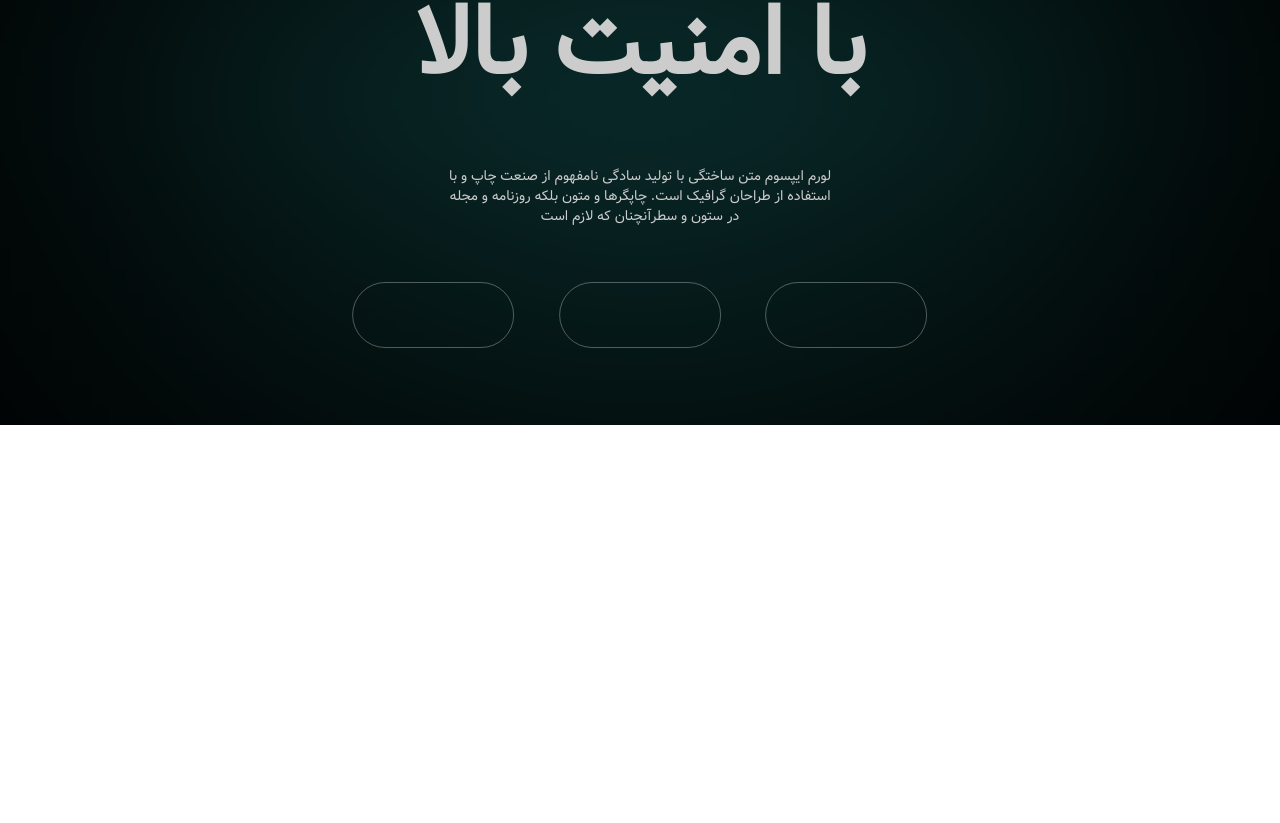
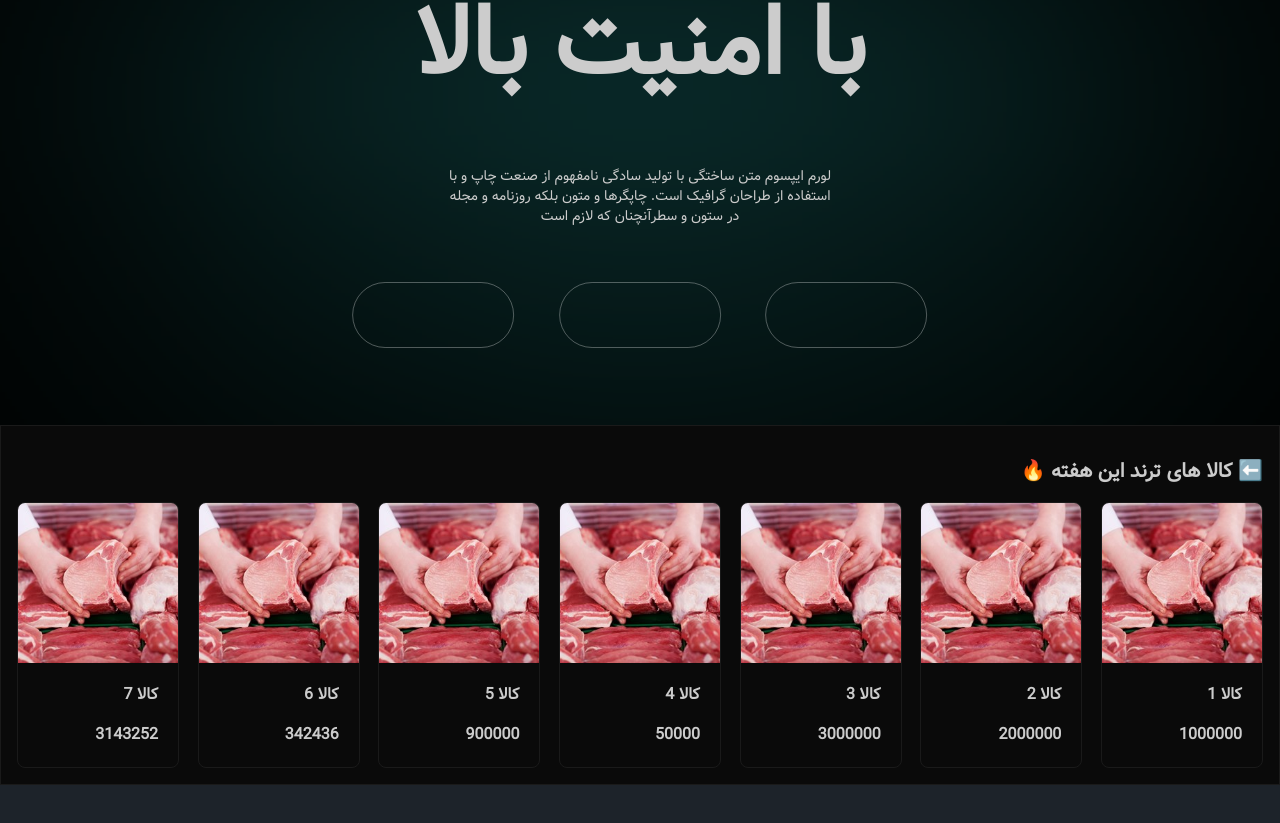
Before and after one commit to Mohamad-aminn/nova, a Next.js app: page / in a window 1280 px wide. Shown: the part 375-1198 px from the top of the page. Built offline with nearby package versions, Linux system fonts and the light colour scheme.

Commit message:
Trend + TrenSkeleton half done

```diff
--- /dev/null
+++ b/app/api/commodity/route.ts
@@ -0,0 +1,16 @@
+import { NextRequest, NextResponse } from "next/server";
+
+export const GET = (res: NextRequest) => {
+  return NextResponse.json(
+    [
+      { id: 1, title: "کالا 1", price: 1000000, img: "/img/meat.jpg" },
+      { id: 1, title: "کالا 2", price: 2000000, img: "/img/meat.jpg" },
+      { id: 1, title: "کالا 3", price: 3000000, img: "/img/meat.jpg" },
+      { id: 1, title: "کالا 4", price: 50000, img: "/img/meat.jpg" },
+      { id: 1, title: "کالا 5", price: 900000, img: "/img/meat.jpg" },
+      { id: 1, title: "کالا 6", price: 342436, img: "/img/meat.jpg" },
+      { id: 1, title: "کالا 7", price: 3143252, img: "/img/meat.jpg" },
+    ],
+    { status: 200 }
+  );
+};
--- /dev/null
+++ b/app/components/TrendCard.tsx
@@ -0,0 +1,30 @@
+import React from "react";
+
+const TrendCard = ({
+  id,
+  title,
+  price,
+}: {
+  id: number;
+  title: string;
+  price: number;
+}) => {
+  return (
+    <div className="border rounded-lg overflow-hidden border-border">
+      <div className="size-40">
+        <img
+          className="size-full object-cover object-center"
+          alt="product image"
+          src={"/img/meat.jpg"}
+        />
+      </div>
+
+      <div className="p-5 font-semibold flex flex-col gap-4">
+        <p>{title}</p>
+        <p>{price}</p>
+      </div>
+    </div>
+  );
+};
+
+export default TrendCard;
--- /dev/null
+++ b/app/components/Trends.tsx
@@ -0,0 +1,33 @@
+import React, { Suspense } from "react";
+import TrendCard from "./TrendCard";
+
+type Commodity = {
+  id: number;
+  title: string;
+  price: number;
+};
+
+const Trends = async () => {
+  const res = await fetch("http://localhost:3000/api/commodity");
+  const trendCommodity = await res.json();
+
+  console.log(trendCommodity);
+  return (
+    <div className="bg-bgDark border border-border overflow-x-scroll p-4 text-whiteText">
+      <div className="container mx-auto">
+        <div className="text-xl font-semibold my-4">
+          <p>⬅️ کالا های ترند این هفته 🔥</p>
+        </div>
+        <div className="w-full flex justify-between ">
+          {trendCommodity.map((c: Commodity, i: number) => (
+            <div key={i}>
+              <TrendCard {...c} />
+            </div>
+          ))}
+        </div>
+      </div>
+    </div>
+  );
+};
+
+export default Trends;
--- /dev/null
+++ b/app/components/skeleton/TrendSkeleton.tsx
@@ -0,0 +1,28 @@
+import React from "react";
+
+const TrendSkeleton = () => {
+  return (
+    <div className="w-full overflow-x-scroll p-4 text-whiteText border bg-bgDark border-border">
+      <div className="container mx-auto">
+        <div className="skeleton w-60 h-10 my-4" />
+        <div className="flex justify-between">
+          {[1, 2, 3, 4, 5, 6].map((n) => (
+            <div
+              key={n}
+              className="border rounded-lg overflow-hidden border-border"
+            >
+              <div className="size-40 skeleton rounded-lg"></div>
+
+              <div className="p-5 font-semibold flex flex-col gap-4">
+                <div className="skeleton w-16 h-4"></div>
+                <div className="skeleton w-20 h-4"></div>
+              </div>
+            </div>
+          ))}
+        </div>
+      </div>
+    </div>
+  );
+};
+
+export default TrendSkeleton;
--- a/app/page.tsx
+++ b/app/page.tsx
@@ -1,5 +1,8 @@
+import { Suspense } from "react";
 import Hero from "./components/Hero";
 import Navbar from "./components/Navbar";
+import Trends from "./components/Trends";
+import TrendSkeleton from "./components/skeleton/TrendSkeleton";
 
 const Home = async () => {
   // const { data } = await axios.post(
@@ -18,6 +21,9 @@ const Home = async () => {
     <div className="font-vazir min-h-[200vh]">
       <Navbar />
       <Hero />
+      <Suspense fallback={<TrendSkeleton />}>
+        <Trends />
+      </Suspense>
     </div>
   );
 };
--- a/tailwind.config.ts
+++ b/tailwind.config.ts
@@ -13,11 +13,16 @@ export default {
         foreground: "var(--foreground)",
         whiteText: "#ccc",
         laserCyan: "#39fdf9",
+        border: "#1A1A1A",
+        bgDark: "#0A0A0A",
       },
     },
     fontFamily: {
       vazir: ["var(--font-vazir)"],
     },
   },
-  plugins: [],
+  daisyui: {
+    themes: ["dark"],
+  },
+  plugins: [require("daisyui")],
 } satisfies Config;
```
Also changed, not shown: public/img/meat.jpg (added).
